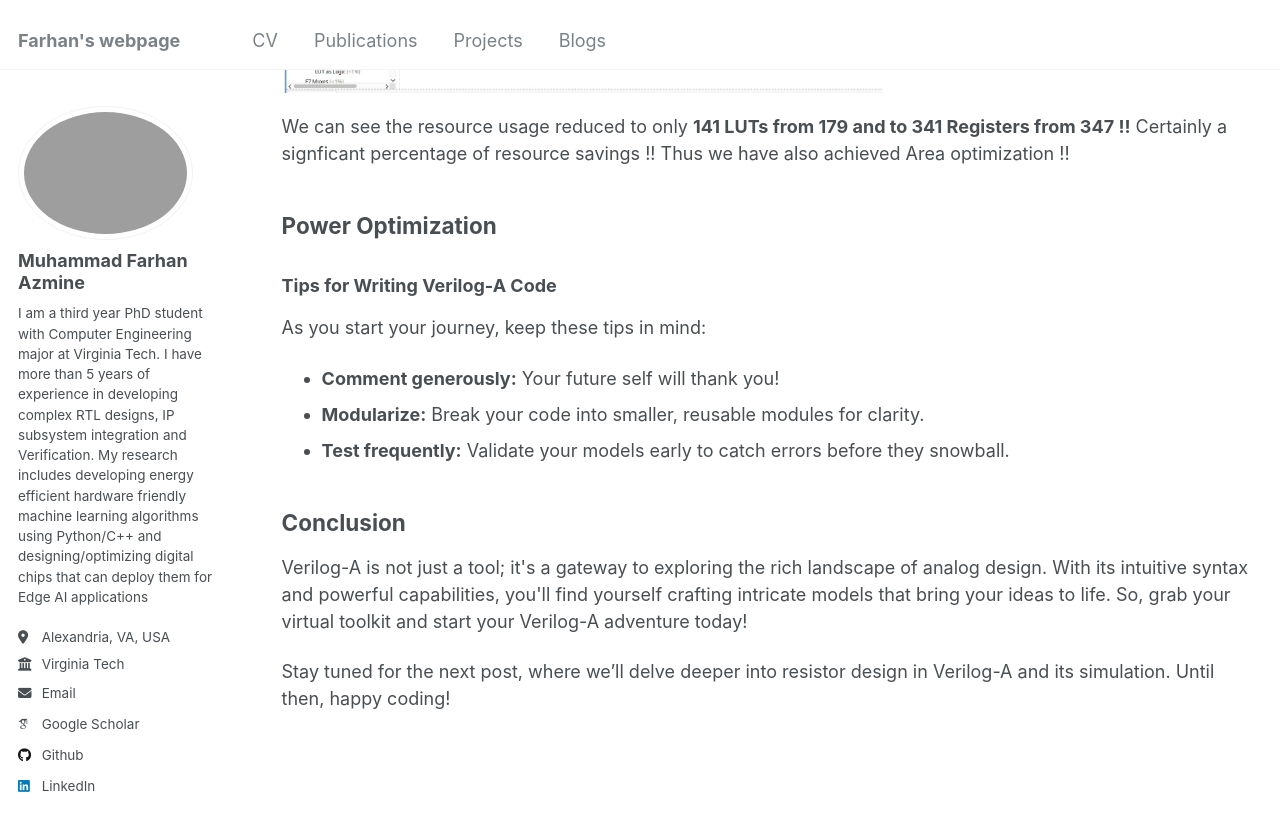
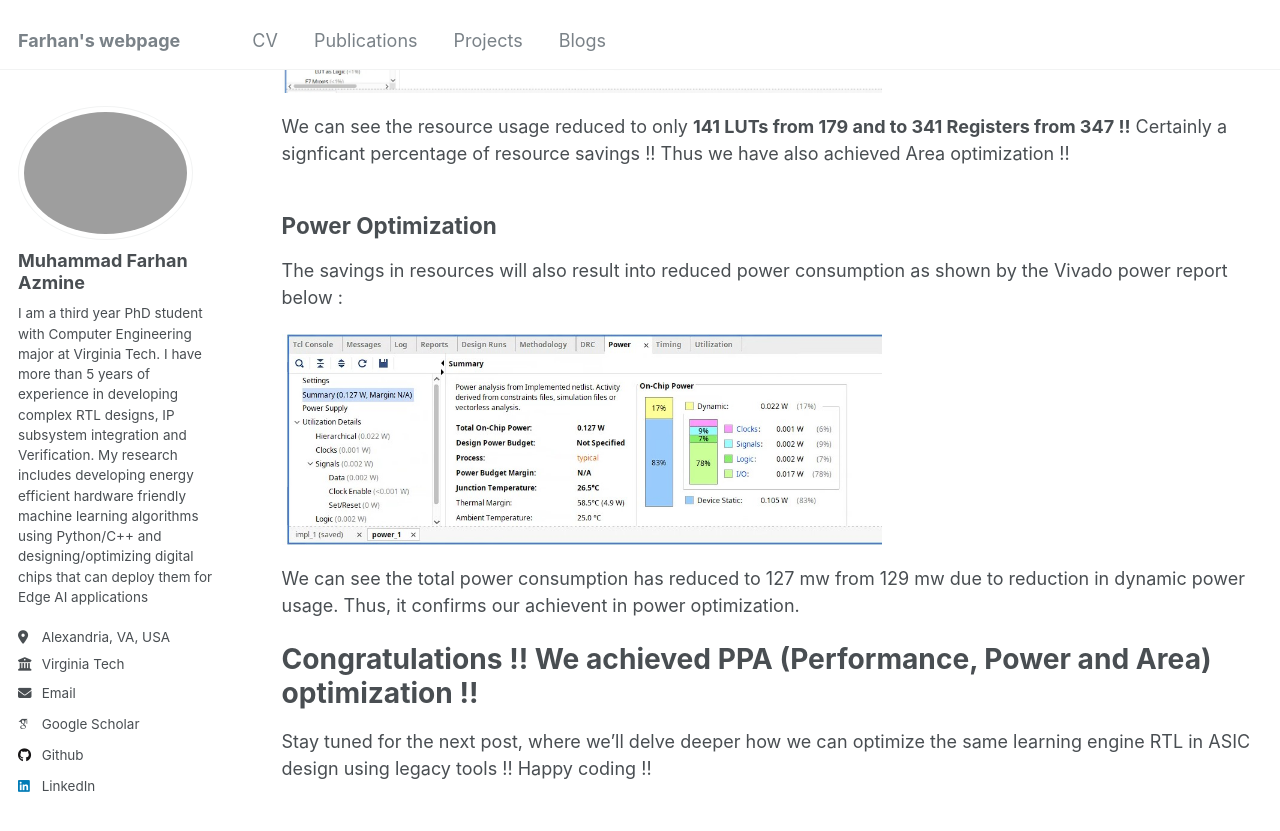
Before and after one commit to muhammadfarhan720/web-profile, a Jekyll site: the page built from blogs/veriloga/veriloga_day01_veriloga.html, in a window 1280 px wide and 900 px high, scrolled down 10300 px. Shown: the top 831 px of the window. Built offline with Jekyll 4.4.1, drawn with Linux system fonts in a browser that asks for light colours; some web fonts are replaced.

Commit message:
Update veriloga_day01_veriloga.html

```diff
--- a/blogs/veriloga/veriloga_day01_veriloga.html
+++ b/blogs/veriloga/veriloga_day01_veriloga.html
@@ -395,7 +395,22 @@ end
 
   <h2>Power Optimization</h2>
 
-    <h3>Tips for Writing Verilog-A Code</h3>
+  <p> The savings in resources will also result into reduced power consumption as shown by the Vivado power report below : </p>
+
+<a href="https://raw.githubusercontent.com/muhammadfarhan720/web-profile/master/files/veriloga/veriloga_day01/opt_pow_report.jpg" target="_blank">
+  <img src="https://raw.githubusercontent.com/muhammadfarhan720/web-profile/master/files/veriloga/veriloga_day01/opt_pow_report.jpg"
+       alt="Optimized Power Report"
+       style="width: 100%; max-width: 600px; display: block; margin-top: 20px; margin-bottom: 20px;">
+</a>
+
+        <p> We can see the total power consumption has reduced to 127 mw from 129 mw due to reduction in dynamic power usage. Thus, it confirms our achievent in power optimization. </p>
+
+  <h1> Congratulations !! We achieved PPA (Performance, Power and Area) optimization !! </h1>
+
+
+    <p>Stay tuned for the next post, where we’ll delve deeper how we can optimize the same learning engine RTL in ASIC design using legacy tools !! Happy coding !!</p>
+
+<!--     <h3>Tips for Writing Verilog-A Code</h3>
     <p>As you start your journey, keep these tips in mind:</p>
     <ul>
         <li><strong>Comment generously:</strong> Your future self will thank you!</li>
@@ -408,7 +423,7 @@ end
 
     <p>Stay tuned for the next post, where we’ll delve deeper into resistor design in Verilog-A and its simulation. Until then, happy coding!</p>
 </article>
-
+ -->
 
 <script src="https://polyfill.io/v3/polyfill.min.js?features=es6"></script>
 <script id="MathJax-script" async
```
